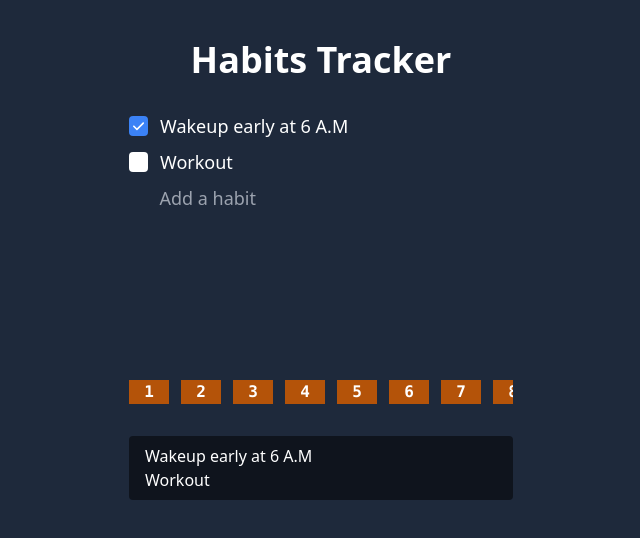
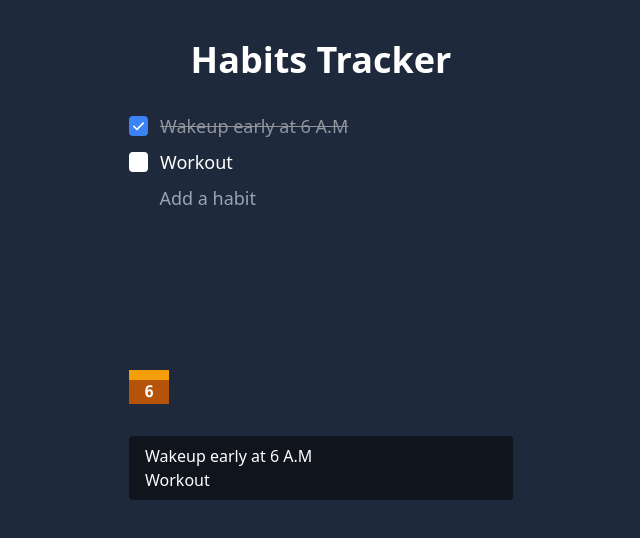
Before and after one commit to asrul10/habit-tracker, a Svelte app: page / in a window 1280 px wide. Both pictures are taken after a click on the element 457 px from the left and 126 px from the top of the page. Shown: the top 538 px of the page, without its empty margins (319-959 px from the left). Built offline with nearby package versions, Linux system fonts and the light colour scheme.

Commit message:
report shows only the relevant date

```diff
--- a/src/App.svelte
+++ b/src/App.svelte
@@ -32,13 +32,25 @@
       new Date(date.getFullYear(), date.getMonth(), 0).getDate()
     );
     const stats = [];
+    let hasData = false;
     for (let day = 1; day <= days.length; day++) {
-      const filtered = habitHistories.filter((val) => {
-        date.setDate(day);
-        return val.completedAt === formatDate(date);
-      });
+      date.setDate(day);
+      const reportDate = formatDate(date);
+      const filtered = habitHistories.filter(
+        (val) => val.completedAt === reportDate
+      );
+
+      if (date.getTime() > new Date().getTime()) {
+        continue;
+      }
+      if (!hasData && !filtered.length) {
+        continue;
+      }
+      hasData = true;
+
       stats.push({
         id: formatDate(date),
+        date: date.getDate(),
         total: filtered.length,
         habits: filtered,
       });
@@ -101,6 +113,7 @@
       habitHistories.push({ ...habit, completedAt: dateNow });
     }
     habitHistories = habitHistories;
+    habitStats = getStats(new Date());
     localStorage.setItem("habitHistories", JSON.stringify(habitHistories));
   };
 
@@ -203,7 +216,11 @@
         on:keypress={preventEnter}
         on:keyup={editHabit}
         on:blur={deleteOnBlur}
-        class="block w-full overflow-hidden textarea-resize min-h-fit text-lg resize-none focus:outline-none"
+        class="block w-full overflow-hidden textarea-resize min-h-fit text-lg resize-none focus:outline-none {habitHistories.find(
+          (val) => val.id === habit.id && val.completedAt === dateNow
+        )
+          ? `line-through opacity-50`
+          : ``}"
         role="textbox"
         contenteditable>{habit.name}</span
       >
@@ -249,7 +266,7 @@
               class="w-10 bg-amber-500"
               style="height: {stat.total * 10}px;"
             />
-            <div class="font-bold bg-amber-700 font-mono">{index + 1}</div>
+            <div class="font-bold bg-amber-700 font-mono">{stat.date}</div>
           </button>
         {/each}
       </div>
```
